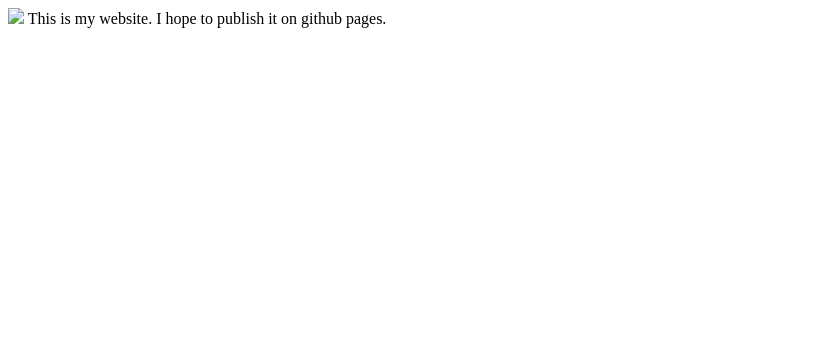
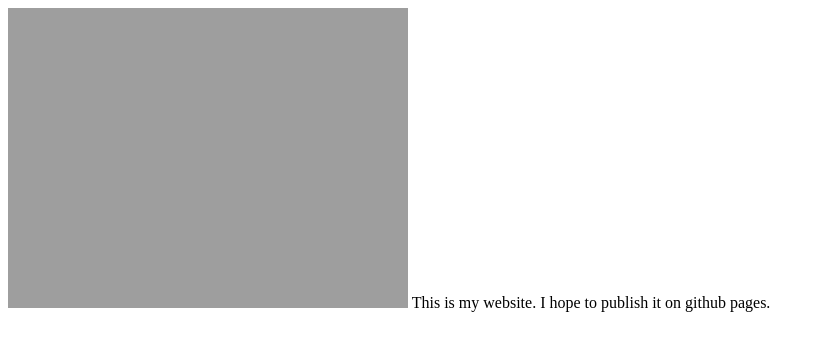
Before and after one commit to jffng/the-medium-is-the-message-huw112, a plain HTML site: page index.html in a window 1280 px wide. Shown: the whole page, without its empty margins (0-825 px from the left). Drawn offline with Linux system fonts and the light colour scheme; the site is published under a folder, as on GitHub Pages, so addresses that start at the root find nothing.

Commit message:
Try removing the /

```diff
--- a/index.html
+++ b/index.html
@@ -1,7 +1,7 @@
 <html>
     <head></head>
     <body>
-        <img src="/first-ig-post-ever.png"/>
+        <img src="first-ig-post-ever.png"/>
         This is my website. I hope to publish it on github pages.
     </body>
 </html>
```
